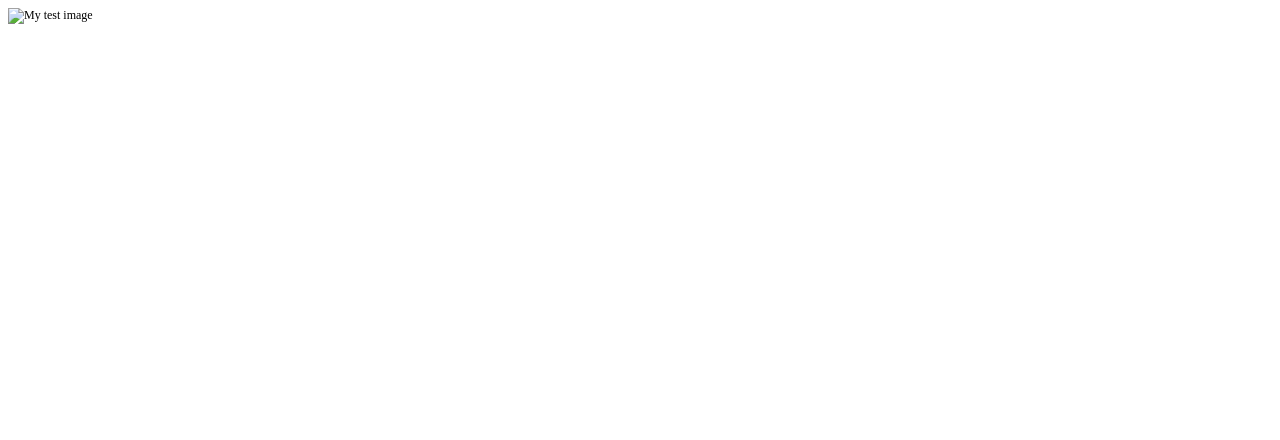
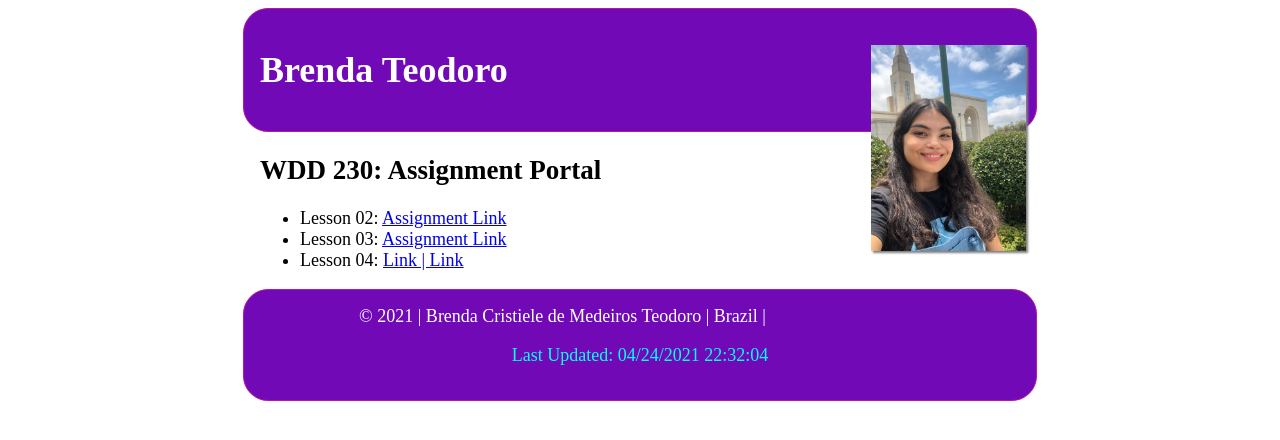
Before and after one commit to brendateodoro/brendateodoro.github.io, a plain HTML site: page index.html in a window 1280 px wide. Drawn offline with Linux system fonts and the light colour scheme.

Commit message:
initial commit

```diff
--- a/css/style.css
+++ b/css/style.css
@@ -1,3 +1,35 @@
 body{
-  font-size: 12px;
+  font-size: 18px;
+  color: black;
+  font-family: 'Times New Roman', Times, serif;
 }
+
+header,main,footer{
+max-width: 760px;
+margin: 0 auto;
+}
+header,footer{
+  border: 1px solid #b5179e;
+  border-radius: 25px;
+  padding: 1rem;
+  background-color: #7209b7;
+}
+header img{
+  float: right;
+  width: 155px;
+  height: auto;
+  box-shadow: 2px 2px 2px grey;
+  position: relative;
+   top: -70px;
+   right: -6px;
+}
+h1{
+  color: white;
+}
+footer{
+  color: white;
+  text-align: center;
+}
+p{
+  color: aqua;
+}
--- a/index.html
+++ b/index.html
@@ -2,14 +2,29 @@
 <html lang="en">
   <head>
     <meta charset="utf-8">
-    <meta name="viewport" content="width=devide-width,initial-scale=1.0"/>
+    <meta name="viewport" content="width=device-width, initial-scale=1">
     <title>My page</title>
     <meta
     name="description"
     content="~This page will serve as an assignment portal which you will be updated throughout the course with links to lesson assignments and projects."/>
-    <link rel="stylesheet" href="css/style.css">
+    <link rel="stylesheet" href="css/style.css"/>
   </head>
   <body>
-    <img src="images/firefox-icon.png" alt="My test image">
+    <header>
+      <h1>Brenda Teodoro</h1>
+        <img src="images/brenda rosto.jpeg" alt="Brenda Teodoro's face">
+    </header>
+    <main>
+<h2>WDD 230: Assignment Portal</h2>
+<ul>
+  <li>Lesson 02: <a href="#">Assignment Link</a></li>
+  <li>Lesson 03: <a href="#">Assignment Link</a></li>
+  <li>Lesson 04: <a href="#">Link | Link</a></li>
+</ul>
+    </main>
+   <footer>&copy;<span id="theyear"></span> 2021 | Brenda Cristiele de Medeiros Teodoro | Brazil |
+     <p>Last Updated: <span id="lastmod"></span></p>
+   </footer>
+   <script src="js/index.js"></script>
   </body>
 </html>
--- /dev/null
+++ b/js/index.js
@@ -0,0 +1 @@
+document.querySelector("#lastmod").textContent=document.lastModified
```
